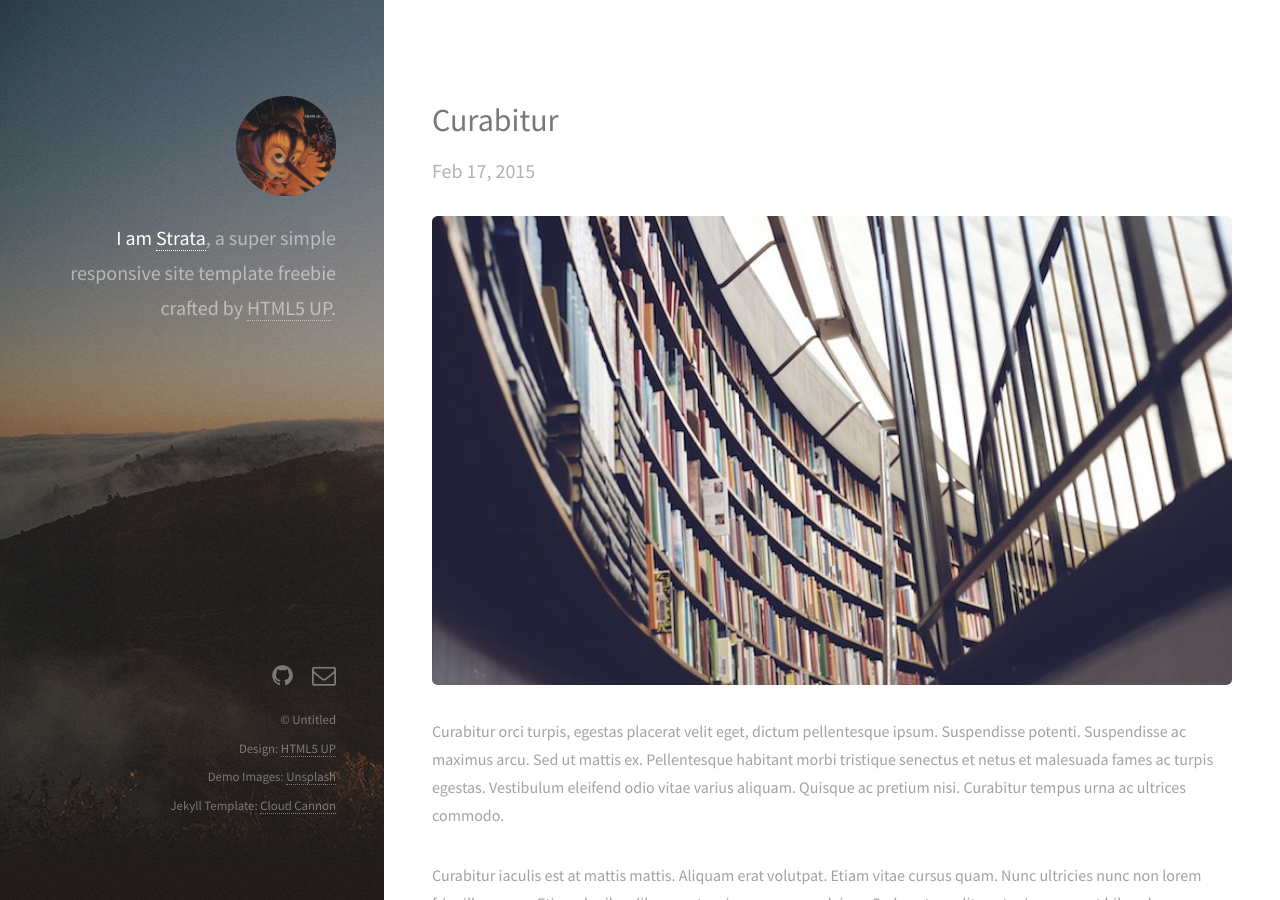
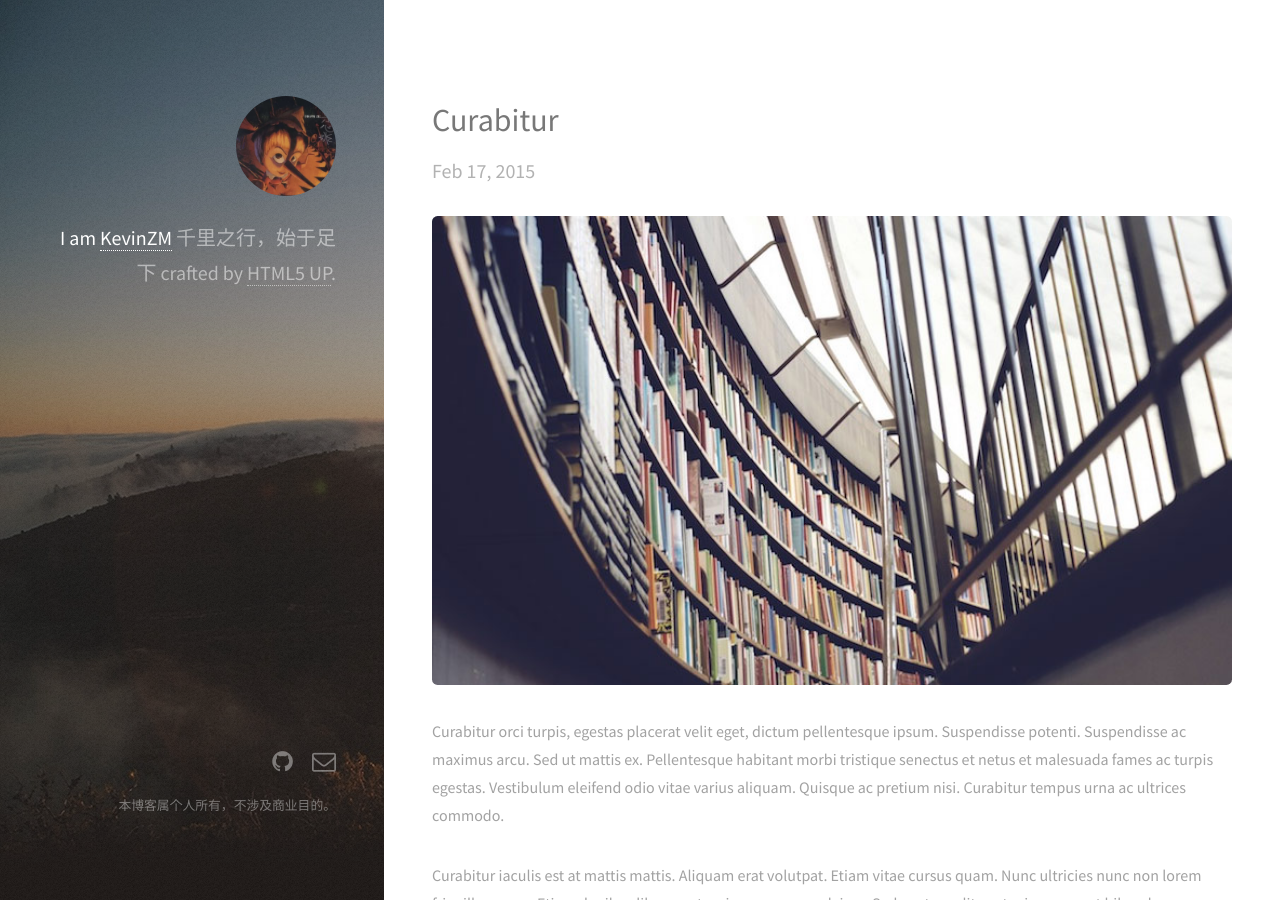
Before and after one commit to KevinZM/kevinzmmmmm.github.io, a Jekyll site: the page built from index.html, in a window 1280 px wide and 900 px high. Built offline with Jekyll 4.4.1, drawn with Linux system fonts in a browser that asks for light colours.

Commit message:
更新default.html

```diff
--- a/_layouts/default.html
+++ b/_layouts/default.html
@@ -1,7 +1,7 @@
 <!DOCTYPE html>
 <html>
   	<head>
-  		<title>Strata by HTML5 UP</title>
+  		<title>KevinZM'Blog</title>
   		<meta http-equiv="content-type" content="text/html; charset=utf-8" />
   		<meta name="description" content="" />
   		<meta name="keywords" content="" />
@@ -22,8 +22,8 @@
 
       <header id="header">
           <a href="#" class="image avatar"><img src="/images/avatar.jpg" alt="" /></a>
-          <h1><strong>I am <a href="/">Strata</a></strong>, a super simple<br />
-          responsive site template freebie<br />
+          <h1><strong>I am <a href="/">KevinZM</a></strong><br />
+          千里之行，始于足下<br />
           crafted by <a href="http://html5up.net">HTML5 UP</a>.</h1>
       </header>
 
@@ -91,10 +91,7 @@
               {% endif %}
             </ul>
             <ul class="copyright">
-                <li>&copy; Untitled</li>
-                <li>Design: <a href="http://html5up.net">HTML5 UP</a></li>
-                <li>Demo Images: <a href="https://unsplash.com/">Unsplash</a></li>
-                <li>Jekyll Template: <a href="http://cloudcannon.com">Cloud Cannon</a></li>
+                <li>本博客属个人所有，不涉及商业目的。</li>
             </ul>
         </footer>
 
```
